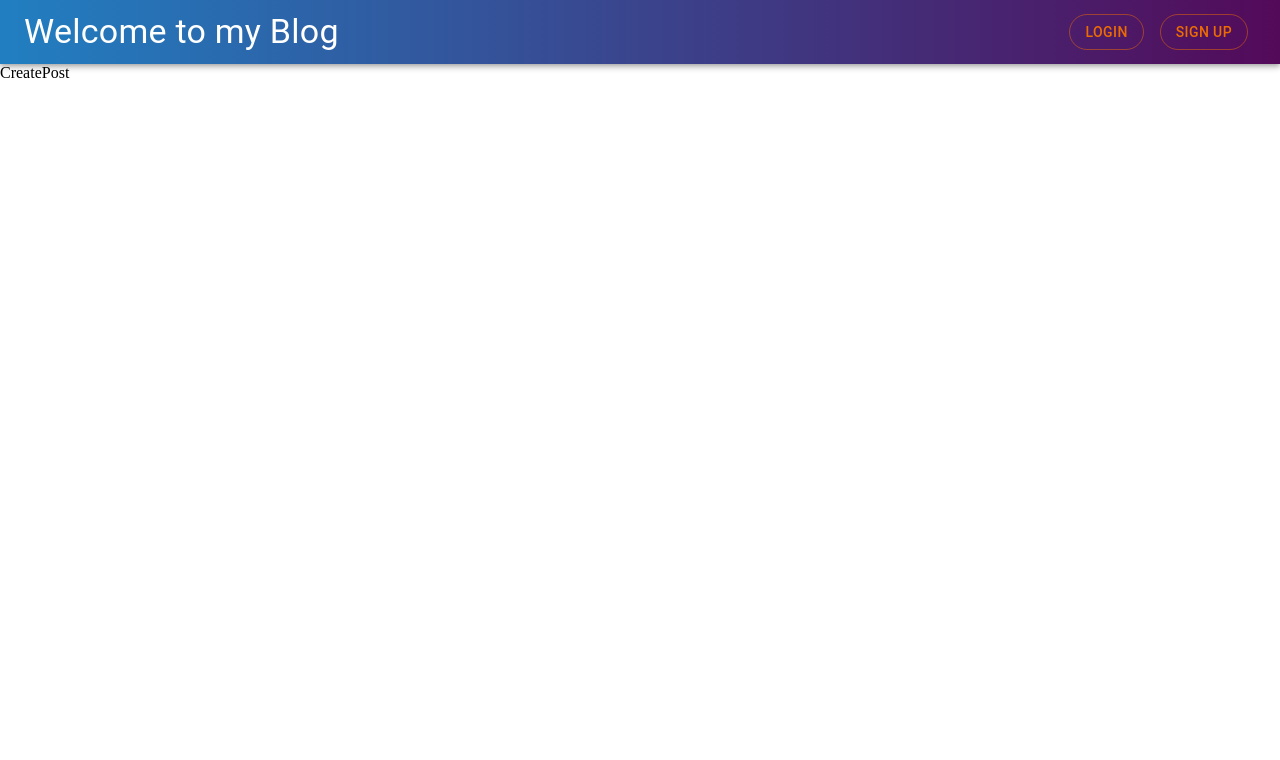
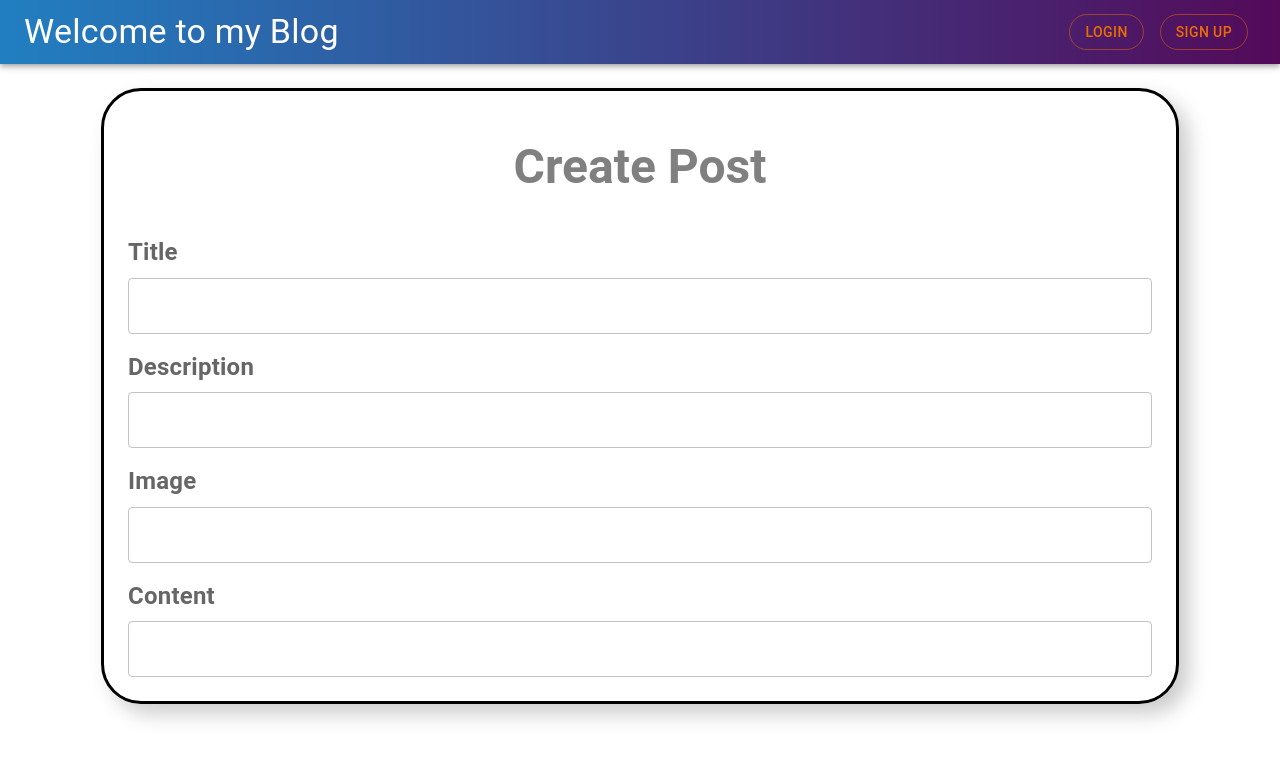
Before and after one commit to xeroxzen/My-Official-Blog-Built-Using-The-MERN-Stack, a React (Create React App) app in the folder client/: page /post/create-post in a window 1280 px wide. Shown: the top 760 px of the page. Built offline with nearby package versions, Linux system fonts and the light colour scheme.

Commit message:
I made a mistake, I am working on the main branch. Switch

```diff
--- a/client/src/components/CreatePost.js
+++ b/client/src/components/CreatePost.js
@@ -1,9 +1,50 @@
-import React from 'react'
+import React, { useState } from "react";
+import { InputLabel, Box, Typography, TextField } from "@mui/material";
+
+const labelStyles = { mb: 1, mt: 2, fontSize: "24px", fontWeight: "bold" };
 
 const CreatePost = () => {
+  const [inputs, setInputs] = useState({
+    name: "",
+    email: "",
+    password: "",
+  });
   return (
-    <div>CreatePost</div>
-  )
-}
+    <div>
+      <form>
+        <Box
+          border={3}
+          borderColor="linear-gradient(90deg, rgba(33,127,193,1) 0%, rgba(83,10,89,1) 100%);"
+          borderRadius={10}
+          boxShadow="10px 10px 20px #ccc"
+          padding={3}
+          margin={"auto"}
+          marginTop={3}
+          display="flex"
+          flexDirection={"column"}
+          width={"80%"}
+        >
+          <Typography
+            fontWeight={"bold"}
+            padding={3}
+            color="grey"
+            variant="h3"
+            textAlign="center"
+          >
+            Create Post
+          </Typography>
+          <InputLabel sx={labelStyles}>Title</InputLabel>
+          <TextField margin="auto" variant="outlined" />
+          <InputLabel sx={labelStyles}>Description</InputLabel>
+          <TextField margin="auto" variant="outlined" />
+          <InputLabel sx={labelStyles}>Image</InputLabel>
+          <TextField margin="auto" variant="outlined" />
+          <InputLabel sx={labelStyles}>Content</InputLabel>
+          <TextField margin="auto" variant="outlined" />
+        </Box>
+      </form>
+    </div>
+  );
+};
 
-export default CreatePost
+export default CreatePost;
--- a/client/src/components/Header.js
+++ b/client/src/components/Header.js
@@ -37,7 +37,7 @@ const Header = () => {
               <Tab LinkComponent={Link} to="/my-posts" label="Your Posts" />
               <Tab
                 LinkComponent={Link}
-                to="/posts/create-post"
+                to="/post/create-post"
                 label="Create Post"
               />
             </Tabs>
```
